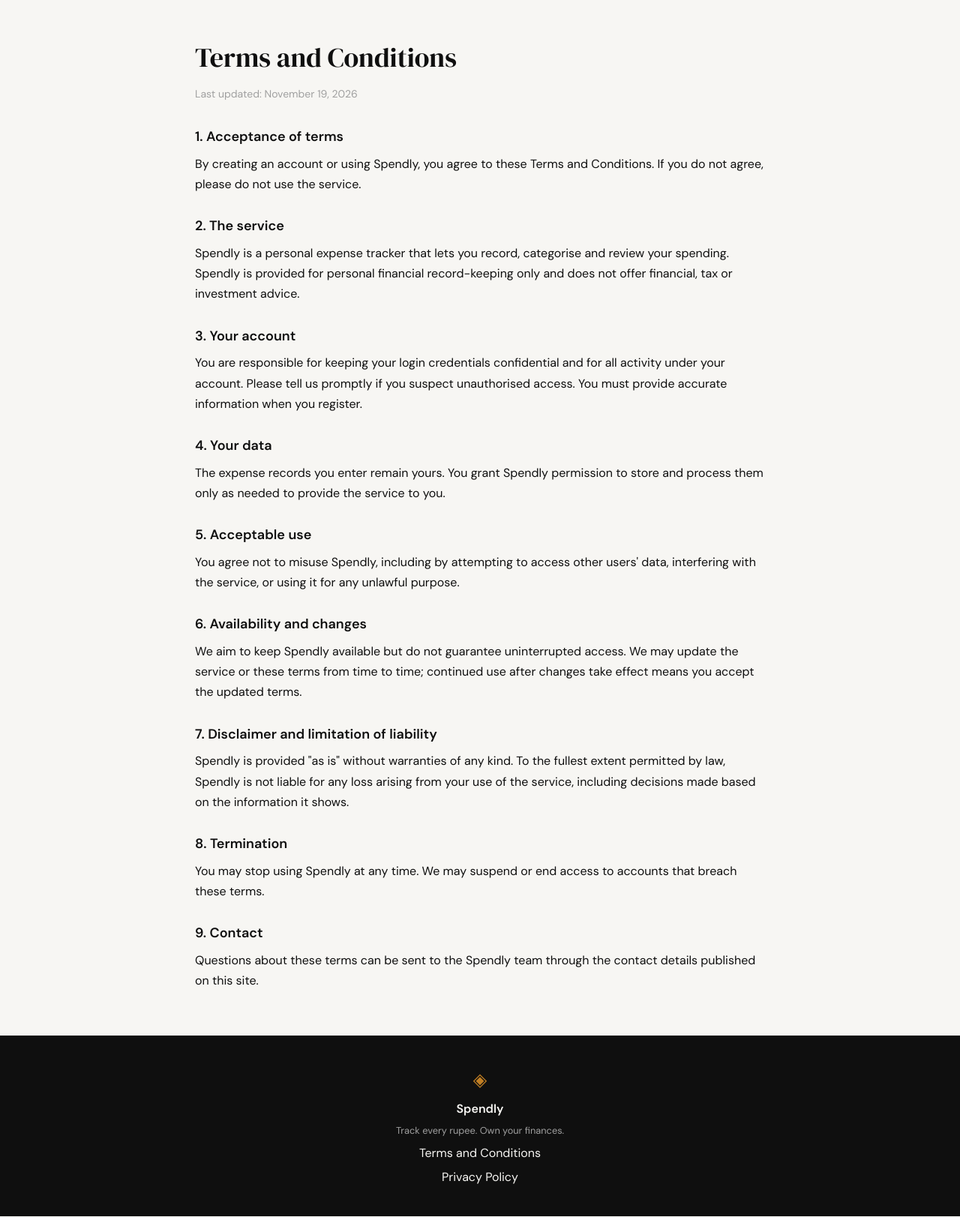
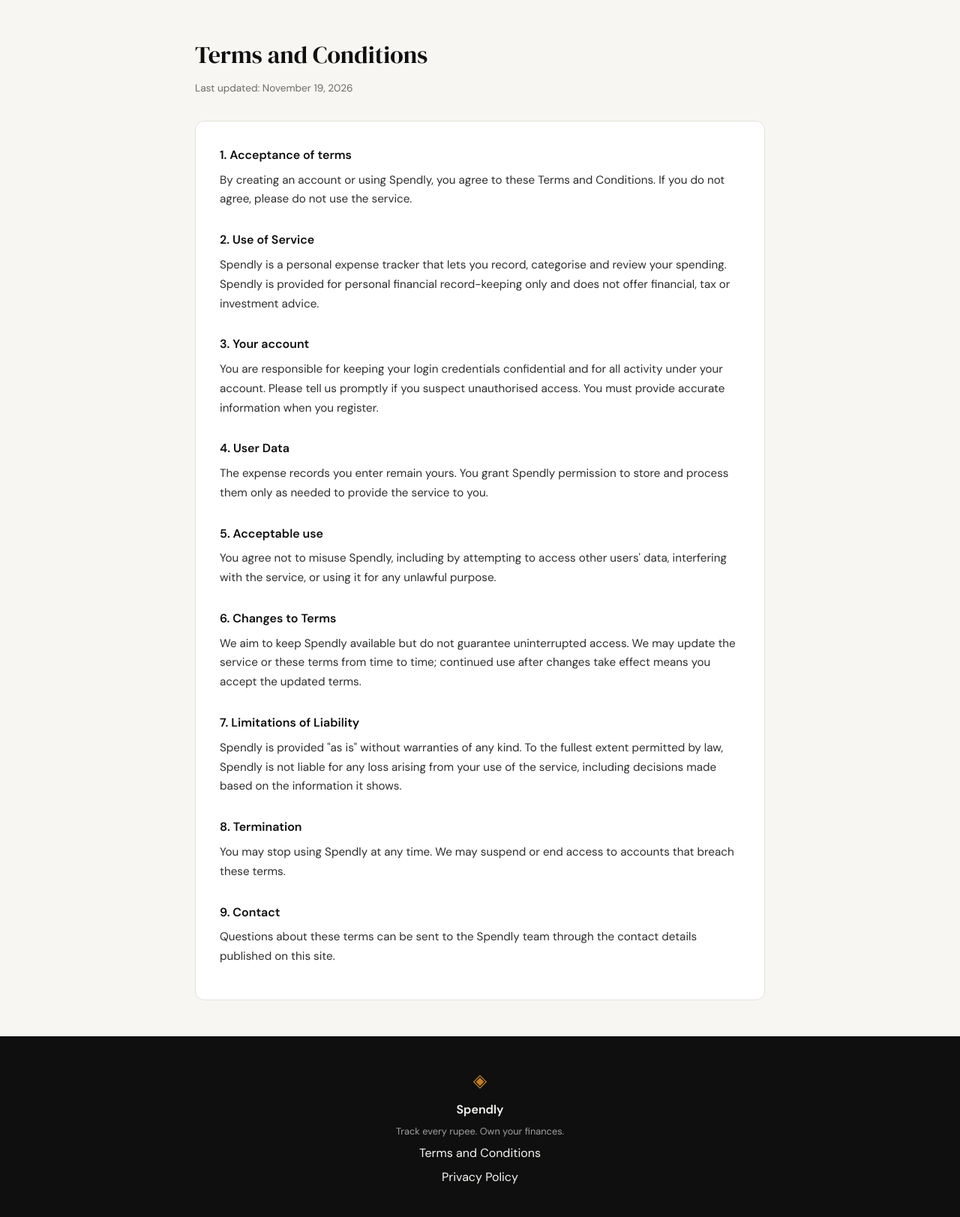
Before and after one commit to VaishaliSingh123/spendlyAi, a Flask app: page /terms in a window 1280 px wide. Shown: the part 61-1684 px from the top of the page at 75% size. Run offline with Flask 3, Linux system fonts and the light colour scheme.

Commit message:
changes for the footer

```diff
--- a/static/css/style.css
+++ b/static/css/style.css
@@ -534,7 +534,7 @@ a { color: inherit; text-decoration: none; }
 /* ------------------------------------------------------------------ */
 
 .legal-section {
-    padding: 3rem 1.5rem;
+    padding: 3rem 2rem;
 }
 
 .legal-container {
@@ -543,25 +543,40 @@ a { color: inherit; text-decoration: none; }
 }
 
 .legal-title {
-    font-family: 'DM Serif Display', serif;
-    font-size: 2.25rem;
+    font-family: var(--font-display);
+    font-size: 2rem;
     font-weight: 400;
+    color: var(--ink);
     margin-bottom: 0.5rem;
 }
 
 .legal-updated {
-    font-size: 0.875rem;
-    color: var(--ink-faint);
+    font-size: 0.85rem;
+    color: var(--ink-muted);
     margin-bottom: 2rem;
 }
 
+.legal-body {
+    background: var(--paper-card);
+    border: 1px solid var(--border);
+    border-radius: var(--radius-md);
+    padding: 2rem;
+    color: var(--ink-soft);
+}
+
 .legal-body h2 {
-    font-size: 1.125rem;
+    font-size: 1rem;
     font-weight: 600;
+    color: var(--ink);
     margin: 1.75rem 0 0.5rem;
 }
 
+.legal-body h2:first-child {
+    margin-top: 0;
+}
+
 .legal-body p {
+    font-size: 0.95rem;
     line-height: 1.7;
     margin-bottom: 0.75rem;
 }
--- a/templates/base.html
+++ b/templates/base.html
@@ -34,7 +34,7 @@
             <span class="brand-icon">◈</span>
             <span class="footer-name">Spendly</span>
             <p class="footer-copy">Track every rupee. Own your finances.</p>
-            <a href="#">Terms and Conditions</a>
+            <a href="{{ url_for('terms') }}">Terms and Conditions</a>
             <a href="#">Privacy Policy</a>
         </div>
     </footer>
--- a/templates/terms.html
+++ b/templates/terms.html
@@ -15,22 +15,22 @@
             <h2>1. Acceptance of terms</h2>
             <p>By creating an account or using Spendly, you agree to these Terms and Conditions. If you do not agree, please do not use the service.</p>
 
-            <h2>2. The service</h2>
+            <h2>2. Use of Service</h2>
             <p>Spendly is a personal expense tracker that lets you record, categorise and review your spending. Spendly is provided for personal financial record-keeping only and does not offer financial, tax or investment advice.</p>
 
             <h2>3. Your account</h2>
             <p>You are responsible for keeping your login credentials confidential and for all activity under your account. Please tell us promptly if you suspect unauthorised access. You must provide accurate information when you register.</p>
 
-            <h2>4. Your data</h2>
+            <h2>4. User Data</h2>
             <p>The expense records you enter remain yours. You grant Spendly permission to store and process them only as needed to provide the service to you.</p>
 
             <h2>5. Acceptable use</h2>
             <p>You agree not to misuse Spendly, including by attempting to access other users' data, interfering with the service, or using it for any unlawful purpose.</p>
 
-            <h2>6. Availability and changes</h2>
+            <h2>6. Changes to Terms</h2>
             <p>We aim to keep Spendly available but do not guarantee uninterrupted access. We may update the service or these terms from time to time; continued use after changes take effect means you accept the updated terms.</p>
 
-            <h2>7. Disclaimer and limitation of liability</h2>
+            <h2>7. Limitations of Liability</h2>
             <p>Spendly is provided "as is" without warranties of any kind. To the fullest extent permitted by law, Spendly is not liable for any loss arising from your use of the service, including decisions made based on the information it shows.</p>
 
             <h2>8. Termination</h2>
```
